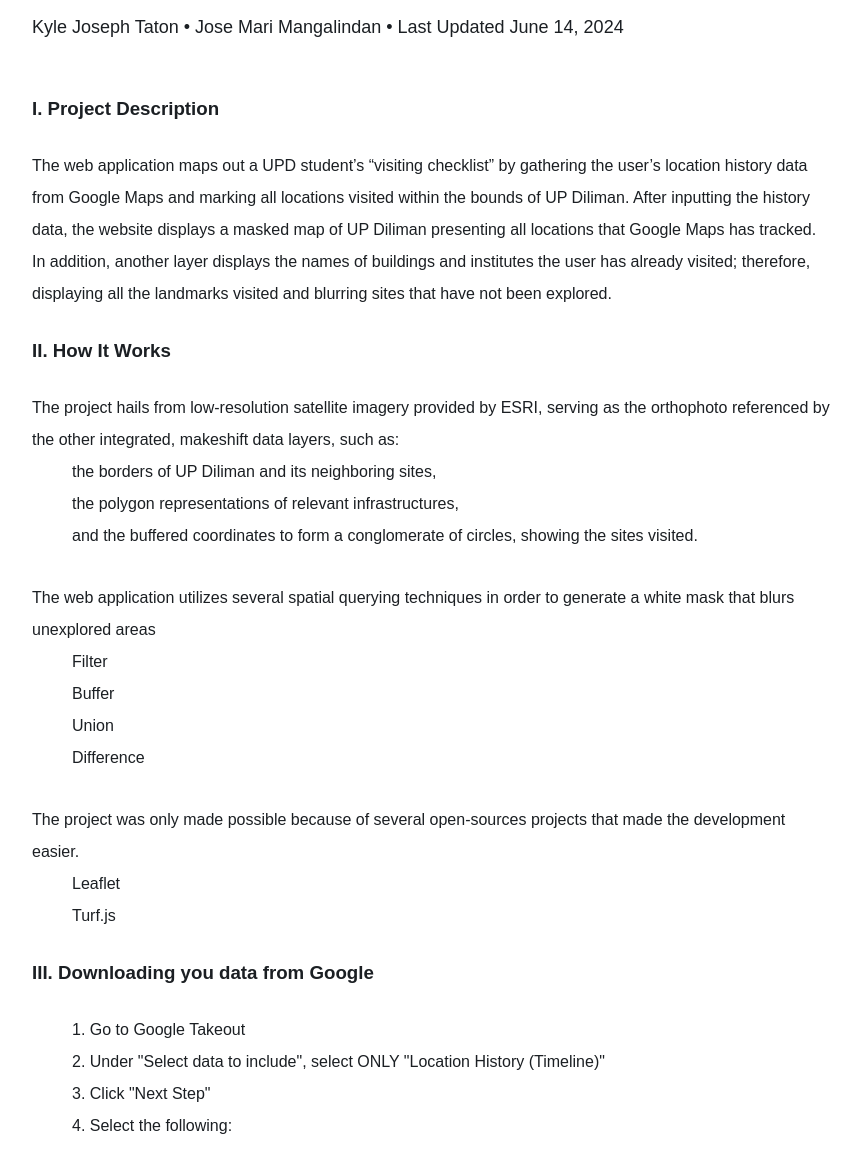
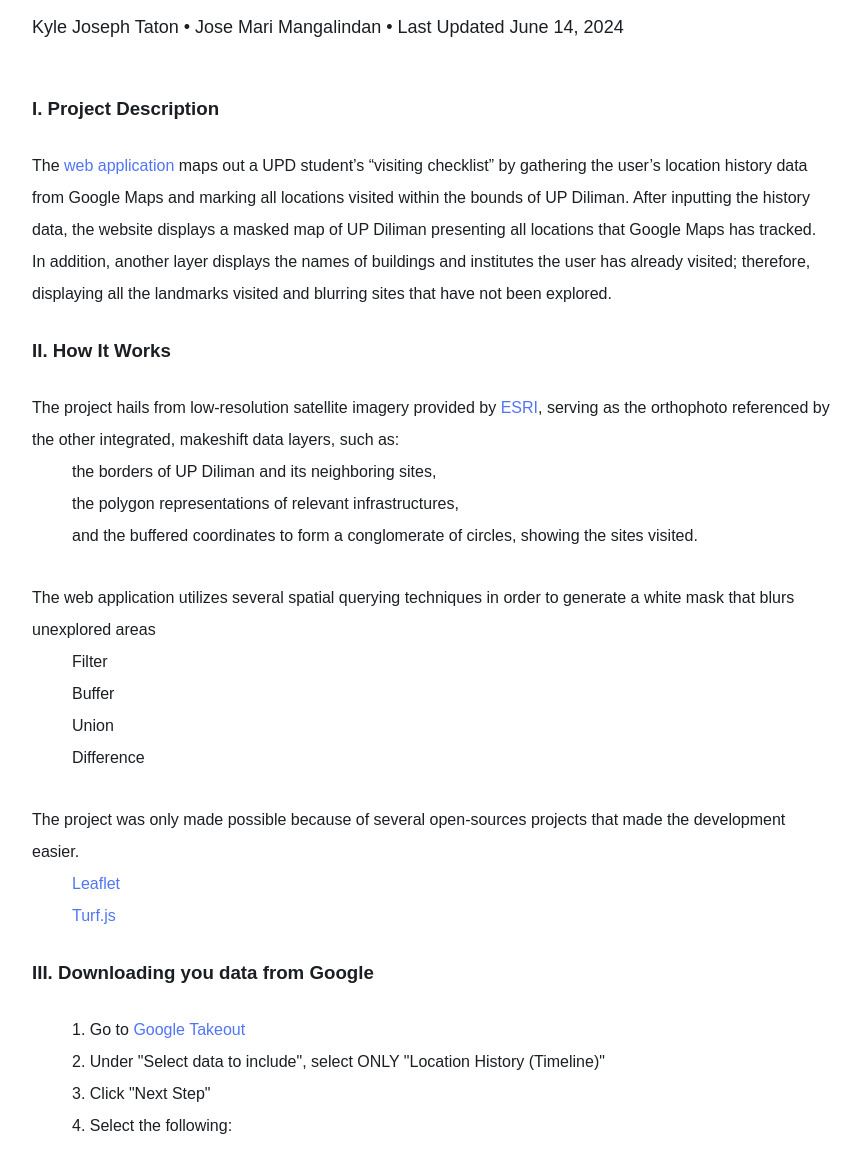
Before and after one commit to ming-suhi/UP.Di-Libot, a website: page dist/information.html in a window 1280 px wide. Shown: the part 150-1299 px from the top of the page, without its empty margins (208-1071 px from the left). Drawn offline with Linux system fonts and the light colour scheme.

Commit message:
Added and fixed links
- Fixed target properties of a tags

```diff
--- a/dist/information.html
+++ b/dist/information.html
@@ -73,6 +73,9 @@
           ol {
             list-style-position: inside;
           }
+          a {
+            color: #5175f5;
+          }
         }
     </style>
 </head>
@@ -89,7 +92,7 @@
             <text style="font-size: medium;">Generate Map</text>
             <img src="map.png" style="width:25px; height: 24px; margin-left: 5px">
           </a>
-          <a class="flex center" style="margin-left: 20px;" href="https://github.com/ming-suhi" target="_blank">
+          <a class="flex center" style="margin-left: 20px;" href="https://github.com/ming-suhi/UP.Di-Libot" target="_blank">
             <text style="font-size: medium;">Repository</text>
             <img src="github.svg" style="width:25px; height: 25px; margin-left: 5px">
           </a>
@@ -102,10 +105,10 @@
         <h1>UP Di-Libot: Your UP Diliman Lakwatsa Checklist</h1>
         <h2>Kyle Joseph Taton • Jose Mari Mangalindan • Last Updated June 14, 2024</h2>
         <h3>I. Project Description</h3>
-        <text>The web application maps out a UPD student’s “visiting checklist” by gathering the user’s location history data from Google Maps and marking all locations visited within the bounds of UP Diliman. After inputting the history data, the website displays a masked map of UP Diliman presenting all locations that Google Maps has tracked. In addition, another layer displays the names of buildings and institutes the user has already visited; therefore, displaying all the landmarks visited and blurring sites that have not been explored.</text>
+        <text>The <a href="index.html" target="_self">web application</a> maps out a UPD student’s “visiting checklist” by gathering the user’s location history data from Google Maps and marking all locations visited within the bounds of UP Diliman. After inputting the history data, the website displays a masked map of UP Diliman presenting all locations that Google Maps has tracked. In addition, another layer displays the names of buildings and institutes the user has already visited; therefore, displaying all the landmarks visited and blurring sites that have not been explored.</text>
         <h3>II. How It Works</h3>
         <text>
-          The project hails from low-resolution satellite imagery provided by ESRI, serving as the orthophoto referenced by the other integrated, makeshift data layers, such as:
+          The project hails from low-resolution satellite imagery provided by <a href="https://www.esri.com/en-us/home" target="_blank">ESRI</a>, serving as the orthophoto referenced by the other integrated, makeshift data layers, such as:
           <ul>
             <li>the borders of UP Diliman and its neighboring sites,</li>
             <li>the polygon representations of relevant infrastructures,</li>
@@ -124,14 +127,14 @@
         <text>
           The project was only made possible because of several open-sources projects that made the development easier.
           <ul>
-            <li>Leaflet</li>
-            <li>Turf.js</li>
+            <li><a href="https://leafletjs.com/reference.html" target="_blank">Leaflet</a></li>
+            <li><a href="https://turfjs.org/" target="_blank">Turf.js</a></li>
           </ul>
         </text>
         <h3>III. Downloading you data from Google</h3>
         <text>
           <ol>
-            <li>Go to <a href="https://takeout.google.com/settings/takeout">Google Takeout</a></li>
+            <li>Go to <a href="https://takeout.google.com/settings/takeout" target="_blank">Google Takeout</a></li>
             <li>Under "Select data to include", select ONLY "Location History (Timeline)"</li>
             <li>Click "Next Step"</li>
             <li>Select the following:<br>Transfer to: Send download link via email<br>Frequency: Export once<br>File type: .zip<br>File size: 2GB</li>
@@ -143,7 +146,7 @@
           </ol>
         </text>
         <h3>IV. Using the Web Application</h3>
-        <text>Using the web application is easy. Simply tick the required checbox and press the "Generate My Map" button and select the folder named "Semantic Location History". Note that your data is not uploaded to any server and processing is done by your computer, locally.</text>
+        <text>Using the <a href="index.html" target="_self">web application</a> is easy. Simply tick the required checbox and press the "Generate My Map" button and select the folder named "Semantic Location History". Note that your data is not uploaded to any server and processing is done by your computer, locally.</text>
         <h3>V. Considerations</h3>
         <text>A. Data Usage</text>
         <text>Google Maps requires location access, mobile data usage, and especially, timeline recording permission from the user; the web application relies on recorded coordinates by the application as input to produce the map. If location history is turned off, then the user will not be able to see the mapped version of their visited sites.</text>
```
